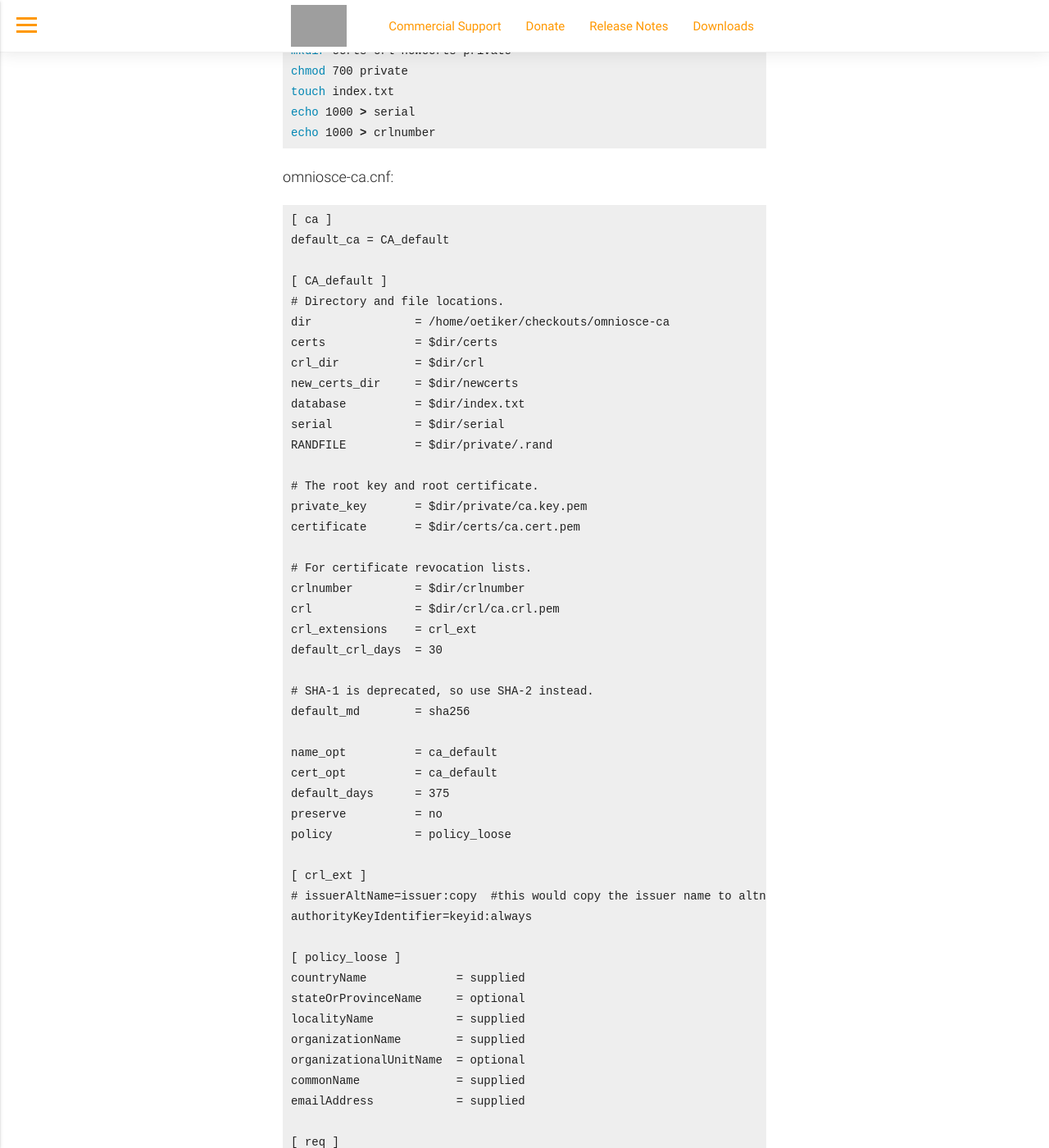
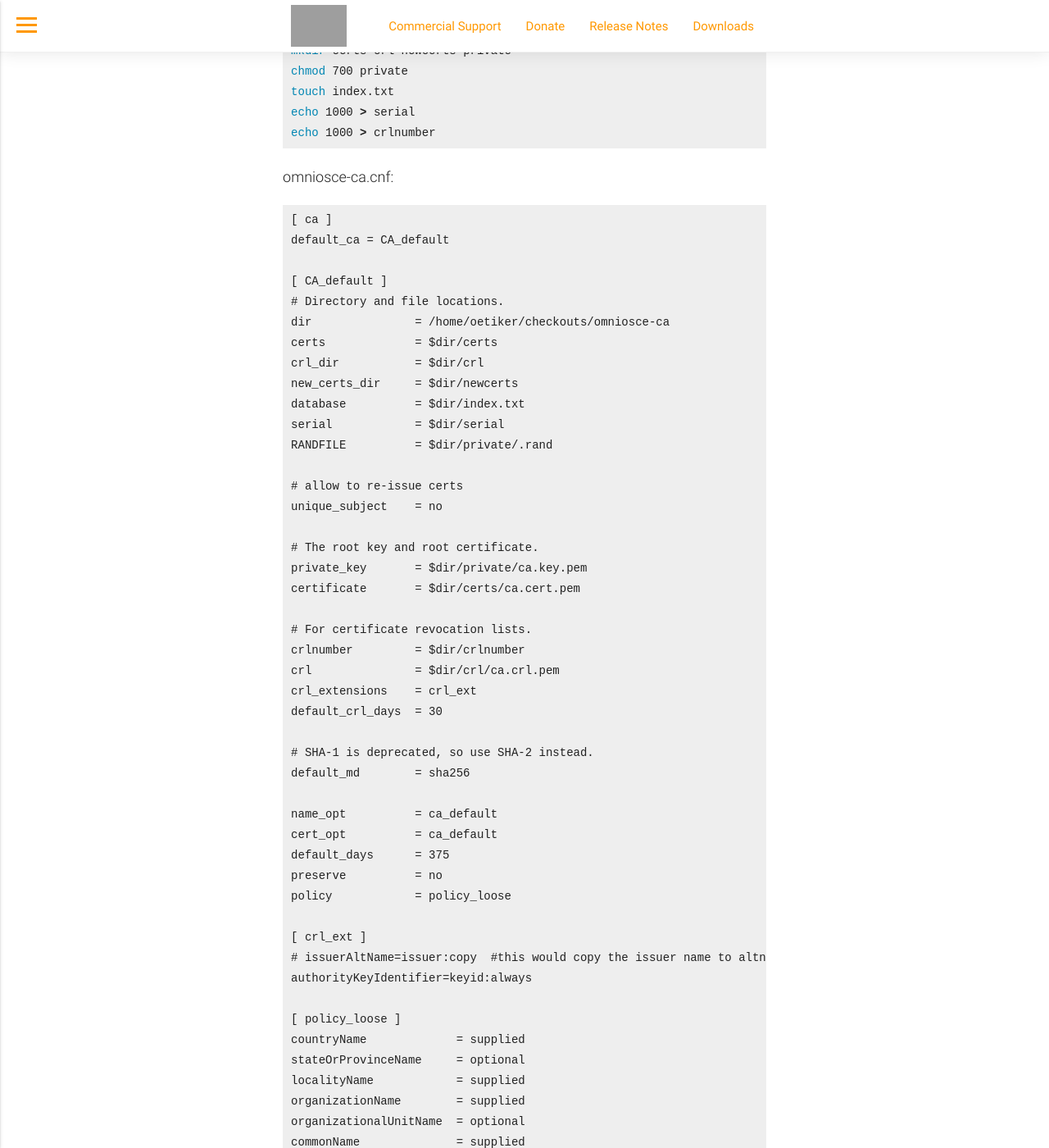
Before and after one commit to omniosorg/omniosorg.github.io, a Jekyll site: the page built from _docs/makingof/caconfig.md, in a window 1280 px wide and 1400 px high, scrolled down 205 px. Shown: the whole window at 82% size. Built offline with Jekyll 4.4.1, drawn with Linux system fonts in a browser that asks for light colours; some of the changed text lies outside the part shown; grey boxes are pictures that could not be loaded.

Commit message:
update ca config doc

```diff
--- a/_docs/makingof/caconfig.md
+++ b/_docs/makingof/caconfig.md
@@ -32,6 +32,9 @@ new_certs_dir     = $dir/newcerts
 database          = $dir/index.txt
 serial            = $dir/serial
 RANDFILE          = $dir/private/.rand
+
+# allow to re-issue certs
+unique_subject    = no
 
 # The root key and root certificate.
 private_key       = $dir/private/ca.key.pem
```
